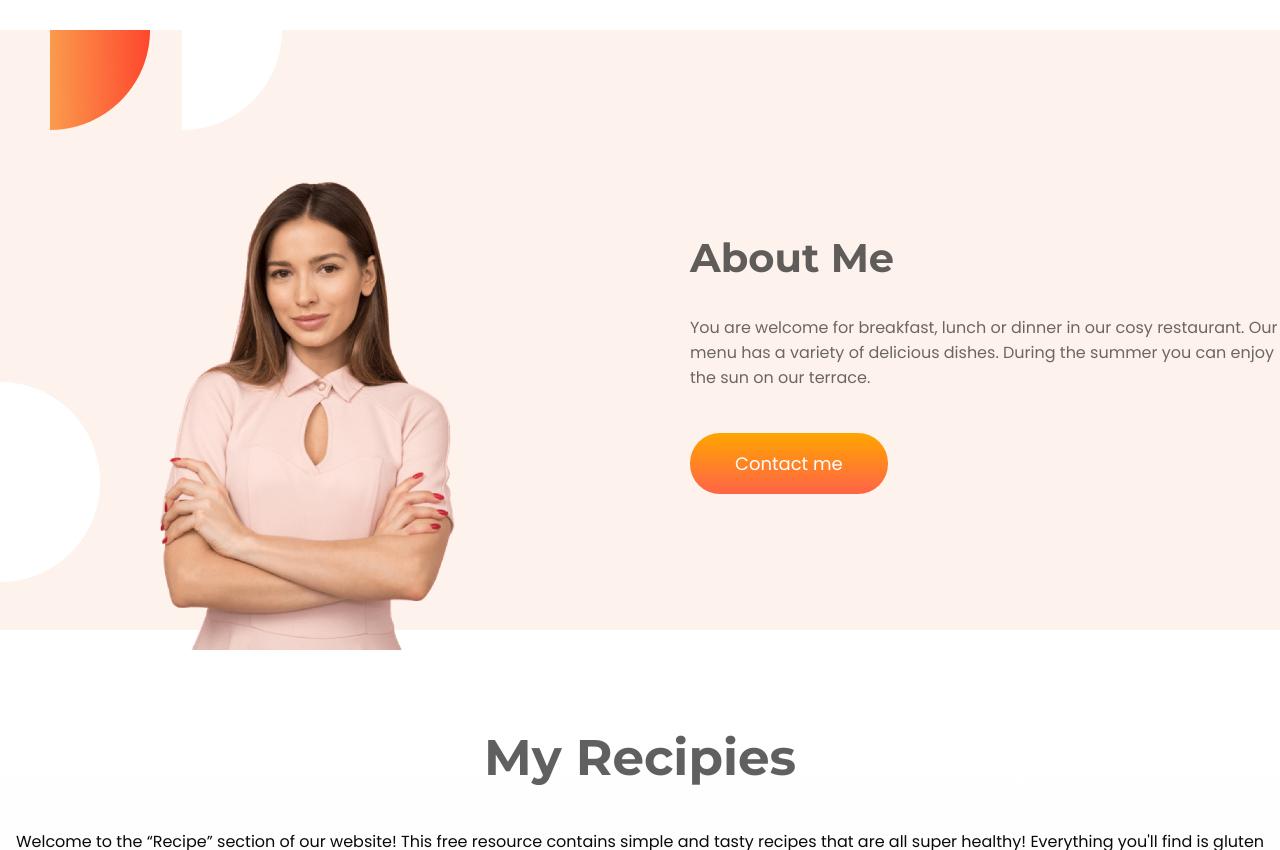
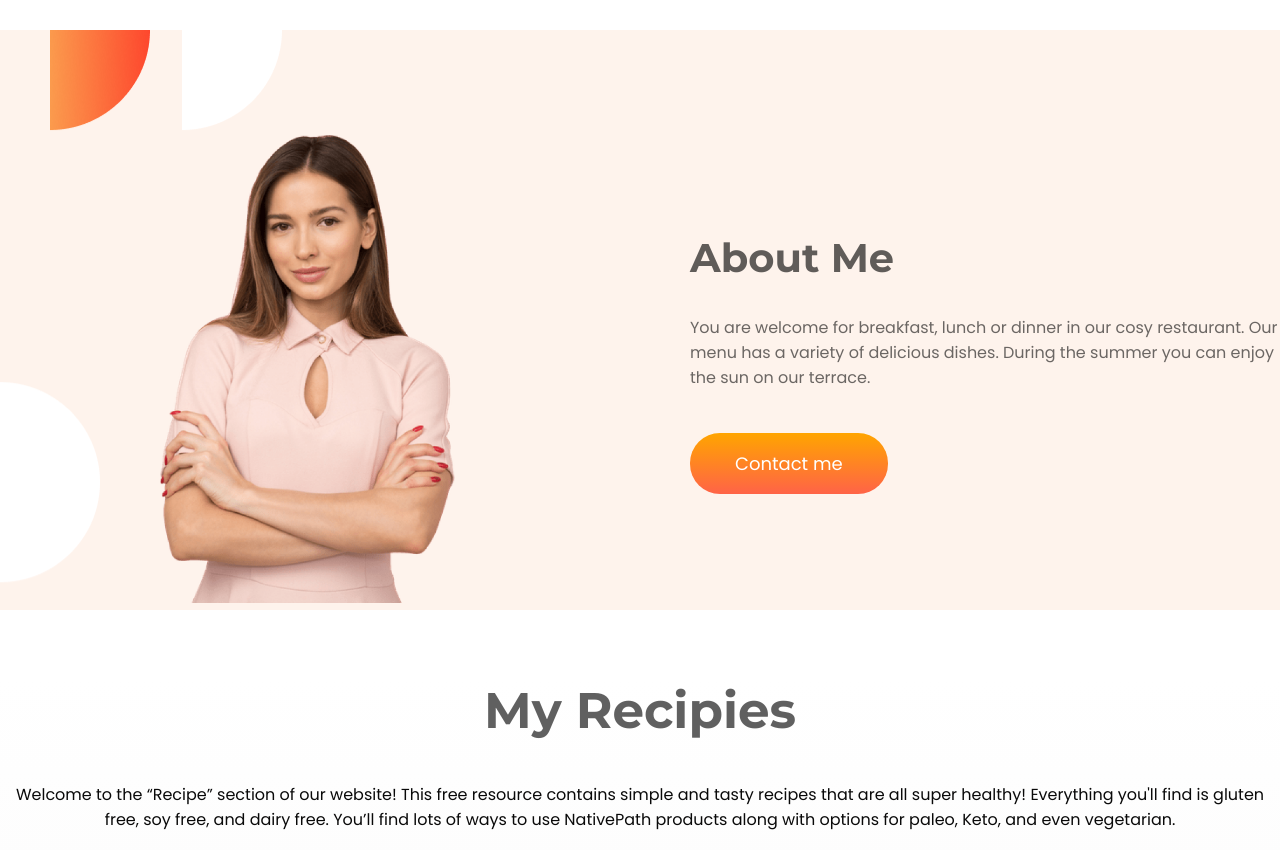
Before and after one commit to almahfuz2019/Food-Corner, a plain HTML site: page index.html in a window 1280 px wide. Shown: the part 740-1590 px from the top of the page. Drawn offline with Linux system fonts and the light colour scheme.

Commit message:
fiveth commit

```diff
--- a/style.css
+++ b/style.css
@@ -53,7 +53,7 @@ body{
 }
 .second-page-image img{
     width: 50%;
-    margin: 152px 0px 0px 160px;
+    margin: 105px 0px 0px 160px;
 }
 .thirdpageall-card{
     display: flex;
```
